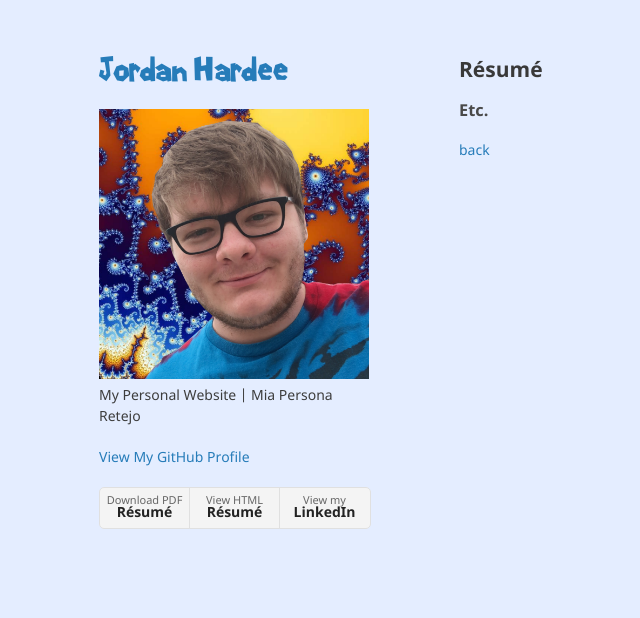
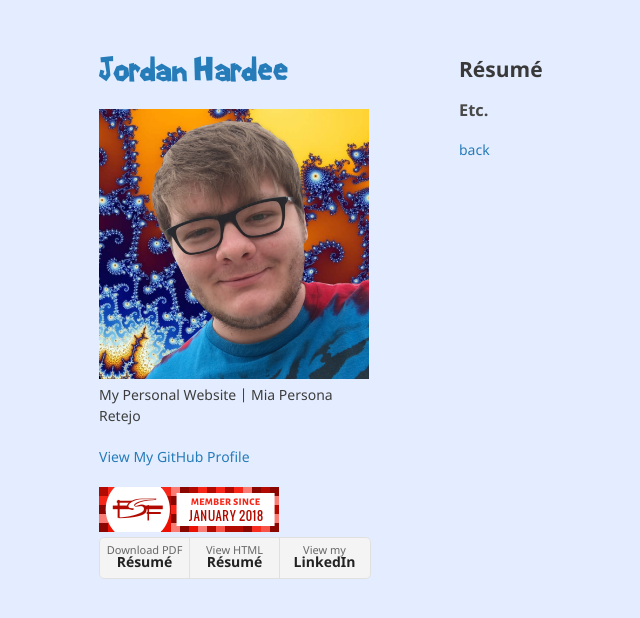
Before and after one commit to jordanhardee/jordanhardee.github.io, a Jekyll site: the page built from resume.md, in a window 1280 px wide. Shown: the top 618 px of the page, without its empty margins (111-751 px from the left). Built offline with Jekyll 4.4.1, drawn with Linux system fonts in a browser that asks for light colours; our own code applies the rules of GitHub Pages for plain Markdown files.

Commit message:
FSF member tag

```diff
--- a/_layouts/default.html
+++ b/_layouts/default.html
@@ -29,6 +29,8 @@
         {% if site.github.is_user_page %}
         <p class="view"><a href="{{ site.github.owner_url }}">View My GitHub Profile</a></p>
         {% endif %}
+        <img src="/assets/img/fsf-member.png" alt="FSF Member since January 2018">
+
 
         {% if site.show_downloads %}
         <ul class="downloads">
```
Also changed, not shown: assets/img/fsf-member.png (added).
